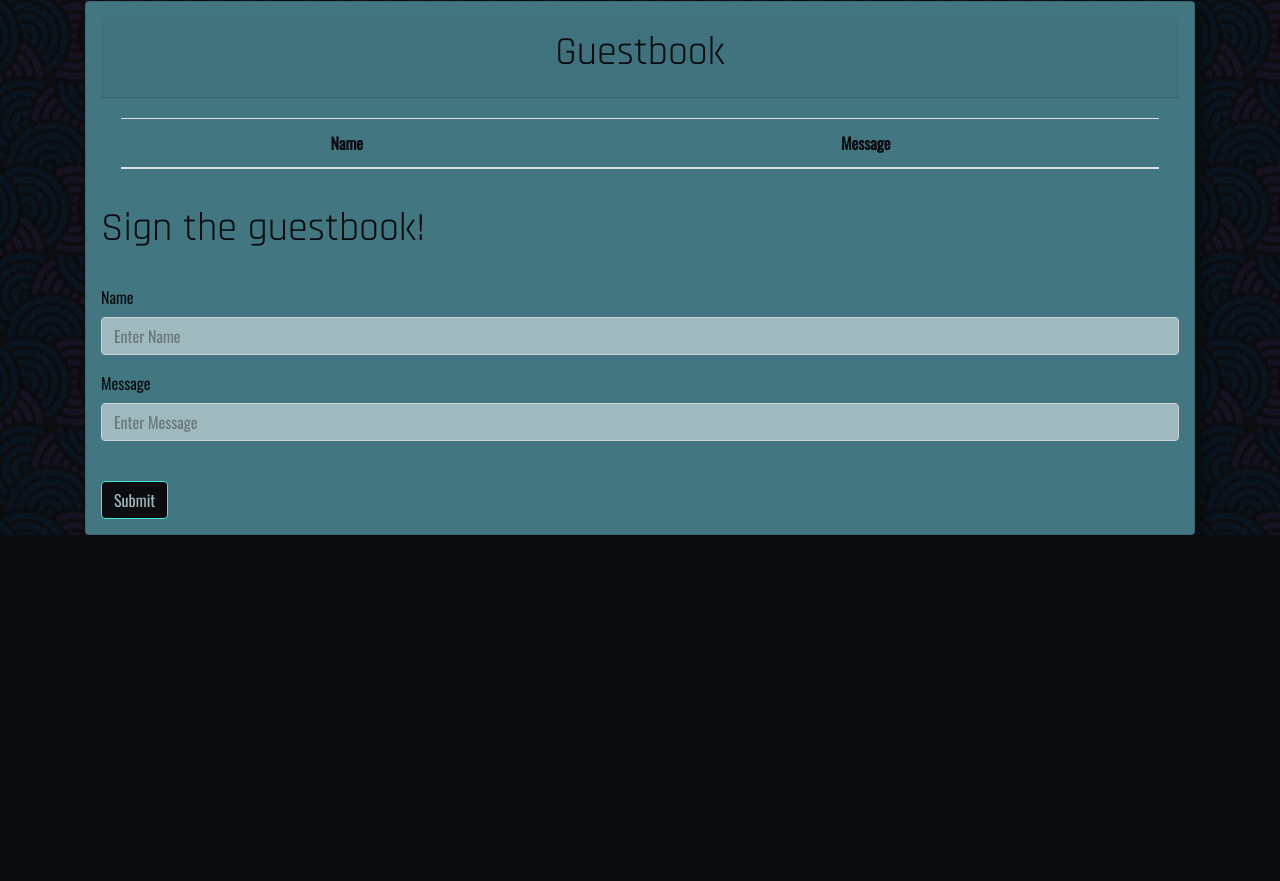
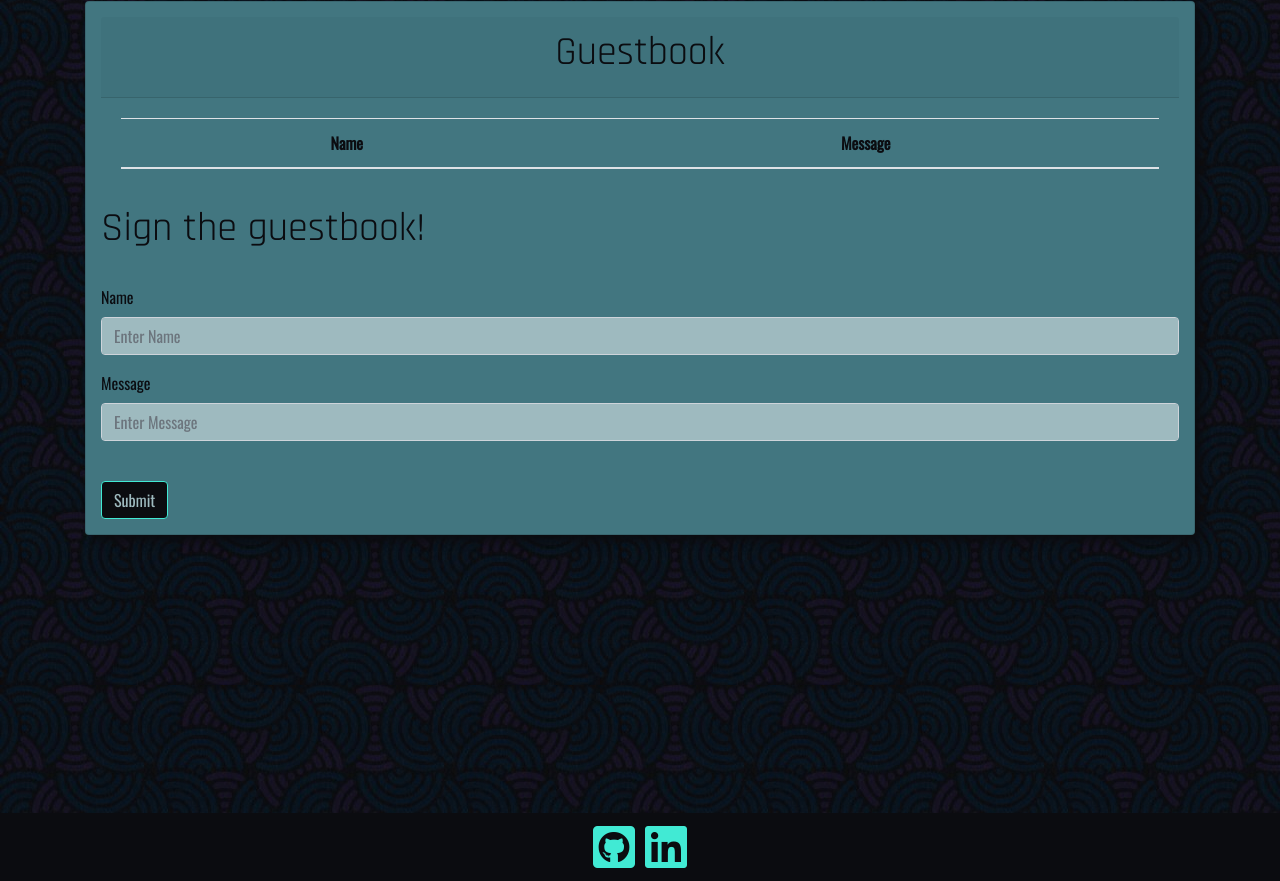
Before and after one commit to Ordolph/Portfoliov2, a plain HTML site: page index.html in a window 1280 px wide. Shown: the part 699-1580 px from the top of the page. Before the commit the page ends 1234 px from the top, so only its background shows below. Drawn offline with nearby package versions, Linux system fonts and the light colour scheme; no server answers.

Commit message:
Added in linked font awesome icons for my github and linkedin pages

```diff
--- a/assets/css/style.css
+++ b/assets/css/style.css
@@ -7,8 +7,9 @@ body {
 h1 {
     font-family: 'Rajdhani', sans-serif;
 }
+
 #navbar {
-    padding:0;
+    padding: 0;
     width: 100%;
     height: 15%;
     padding-right: 15px;
@@ -41,9 +42,10 @@ a {
     padding: 15px;
     color: #0b0c10;
     box-shadow: #0b0c10 6px 6px 8px;
+    margin-bottom: 25%;
 }
 
-.form-control{
+.form-control {
     background-color: #9EBABF;
     color: #0b0c10;
 }
@@ -62,22 +64,38 @@ a {
     font-weight: bold;
 }
 
+.container-fluid {
+    margin: 0;
+    padding: 0;
+}
+
+.fab {
+    padding: 5px;
+    font-size: 48px;
+    color: #41EAD4
+}
+
+.footer {
+    background-color: #0b0c10;
+    padding: 5px;
+    margin: 0;
+    width: 100%;
+}
+
 @media only screen and (max-width: 876px) {
-    #nameHeading{
+    #nameHeading {
         font-size: 200%;
     }
-
-    .btn{
+    .btn {
         font-size: 75%
     }
 }
 
 @media only screen and (max-width: 650px) {
-    #nameHeading{
+    #nameHeading {
         font-size: 125%;
     }
-
-    .btn{
+    .btn {
         font-size: 15%;
         padding-left: 0;
     }
--- a/assets/javascript/app.js
+++ b/assets/javascript/app.js
@@ -49,4 +49,9 @@ $(document).ready(function () {
         $("#learnMoreBtn").hide()
     })
 
+    $("#contactSubmitBtn").click(function (event){
+        event.preventDefault();
+
+    })
+
 });
--- a/index.html
+++ b/index.html
@@ -15,6 +15,9 @@
     <link rel="stylesheet" type="text/css" href="./assets/css/style.css">
     <!-- Font links -->
     <link href="https://fonts.googleapis.com/css?family=M+PLUS+Rounded+1c|Oswald|Rajdhani" rel="stylesheet">
+    <!-- Font Awesome CDN -->
+    <link rel="stylesheet" href="https://use.fontawesome.com/releases/v5.5.0/css/all.css" integrity="sha384-B4dIYHKNBt8Bc12p+WXckhzcICo0wtJAoU8YZTY5qE0Id1GSseTk6S+L3BlXeVIU"
+        crossorigin="anonymous">
     <!-- Firebase CDN -->
     <script src="https://www.gstatic.com/firebasejs/5.5.8/firebase.js"></script>
 </head>
@@ -109,6 +112,13 @@
             </div>
         </div>
     </div>
+    <div class="container-fluid">
+        <footer class="footer row justify-content-center">
+            <a href="https://github.com/Ordolph" class="fab fa-github-square"></a>
+            <a href="https://www.linkedin.com/in/austin-randolph-a7189016a/" class="fab fa-linkedin"></a>
+        </footer>
+    </div>
+
 </body>
 <!-- jQuery CDN-->
 <script src="https://code.jquery.com/jquery-3.3.1.js" integrity="sha256-2Kok7MbOyxpgUVvAk/HJ2jigOSYS2auK4Pfzbm7uH60="
```
Also changed, not shown: contact.html (+9 -0 lines), portfolio.html (+9 -0 lines).
